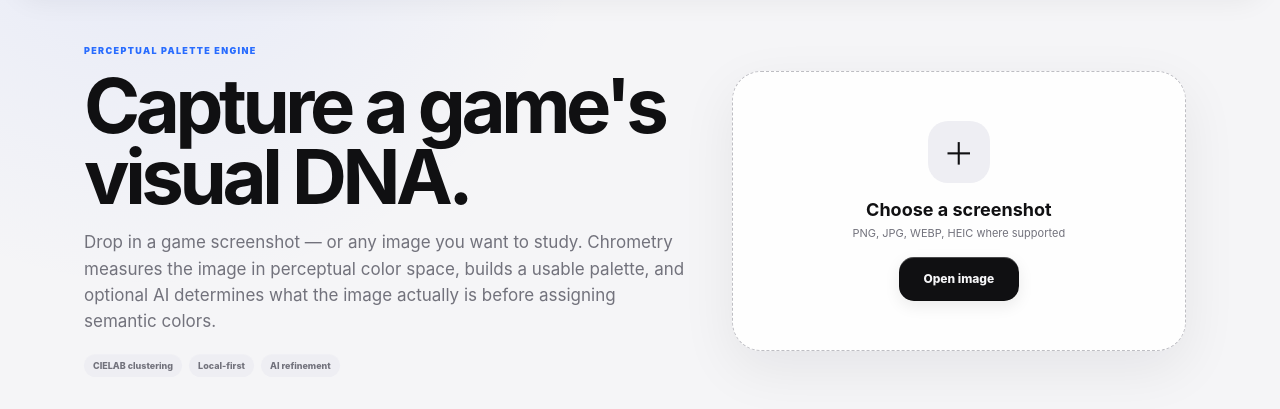
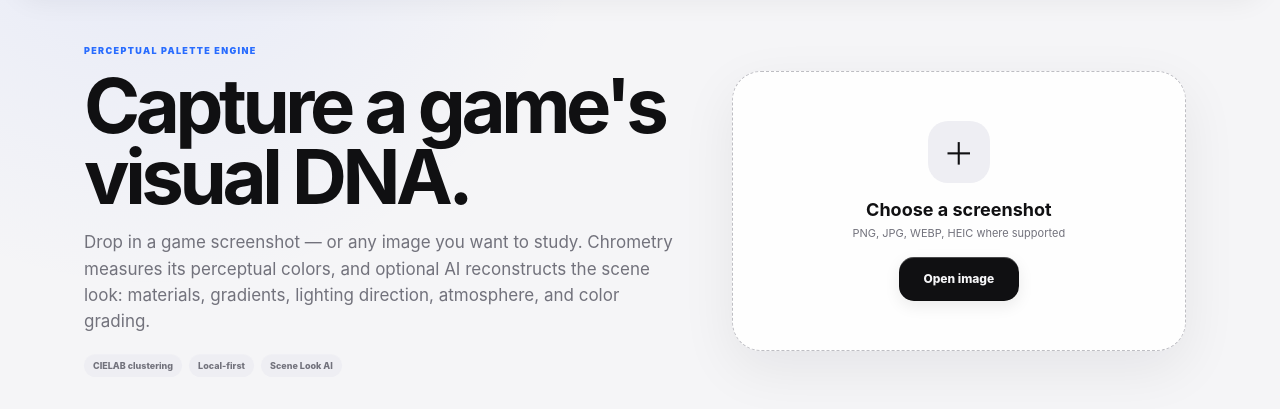
Before and after one commit to matthewcodergamer/Chrometry, a plain HTML site: page index.html in a window 1280 px wide. Shown: the part 93-502 px from the top of the page. Drawn offline with Linux system fonts and the light colour scheme.

Commit message:
Upgrade AI to full scene look reconstruction

```diff
--- a/index.html
+++ b/index.html
@@ -8,7 +8,7 @@
   <meta name="apple-mobile-web-app-status-bar-style" content="default">
   <meta name="apple-mobile-web-app-title" content="Chrometry">
   <meta name="format-detection" content="telephone=no">
-  <meta name="description" content="Extract perceptual palettes from games and other images with optional AI content-aware refinement.">
+  <meta name="description" content="Extract perceptual palettes from games and other images with optional AI scene-look reconstruction.">
   <link rel="manifest" href="./manifest.webmanifest?v=11">
   <link rel="icon" href="./chrometry-icon.svg?v=11" type="image/svg+xml">
   <link rel="apple-touch-icon" sizes="180x180" href="./apple-touch-icon-v11.png">
@@ -31,8 +31,8 @@
         <div class="hero-copy">
           <div class="eyebrow">PERCEPTUAL PALETTE ENGINE</div>
           <h1>Capture a game's visual DNA.</h1>
-          <p>Drop in a game screenshot — or any image you want to study. Chrometry measures the image in perceptual color space, builds a usable palette, and optional AI determines what the image actually is before assigning semantic colors.</p>
-          <div class="hero-chips"><span>CIELAB clustering</span><span>Local-first</span><span>AI refinement</span></div>
+          <p>Drop in a game screenshot — or any image you want to study. Chrometry measures its perceptual colors, and optional AI reconstructs the scene look: materials, gradients, lighting direction, atmosphere, and color grading.</p>
+          <div class="hero-chips"><span>CIELAB clustering</span><span>Local-first</span><span>Scene Look AI</span></div>
         </div>
 
         <div class="upload-wrap">
@@ -77,7 +77,7 @@
                 <span id="roleMode" class="local-badge">LOCAL</span>
               </div>
               <div id="roleGrid" class="role-grid"></div>
-              <p id="roleHint" class="hint">Local labels are fast visual heuristics. AI Refinement can identify the game, visible objects and materials, distinguish likely texture color from lighting, and rebuild the Three.js recreation recipe.</p>
+              <p id="roleHint" class="hint">Local labels are fast visual heuristics. Scene Look AI can identify the game, visible materials, texture-vs-light contribution, sky gradients, light direction, atmosphere and render finish.</p>
             </section>
           </div>
 
@@ -105,12 +105,12 @@
 
             <section class="card ai-card-shell">
               <div class="section-head">
-                <div><span class="section-kicker">AI REFINEMENT</span><h2>Understand & rebuild</h2></div>
+                <div><span class="section-kicker">SCENE LOOK AI</span><h2>Understand & rebuild</h2></div>
                 <span id="aiBadge" class="status-pill neutral">Optional</span>
               </div>
-              <p class="small-copy">AI Vision identifies the game when possible, maps visible objects/materials such as grass, sky, gates, roads, buildings and vehicles, estimates texture-vs-lighting contribution, and produces a practical Three.js recreation recipe from screenshot-measured colors.</p>
-              <button id="aiBtn" class="action-btn secondary" type="button">Refine palette with AI</button>
-              <div id="aiOutput" class="ai-output empty-state">No AI refinement yet. Local palette extraction works without it.</div>
+              <p class="small-copy">AI studies the screenshot as a rendering problem: objects and materials, base/lit/shadow colors, sky and horizon gradients, directional light, fill and bounce, fog/haze, exposure, tone character and post-process finish. The result becomes a practical Three.js recreation recipe.</p>
+              <button id="aiBtn" class="action-btn secondary" type="button">Reconstruct scene look with AI</button>
+              <div id="aiOutput" class="ai-output empty-state">No Scene Look analysis yet. Local palette extraction works without it.</div>
             </section>
 
             <section class="card">
@@ -143,6 +143,6 @@
   <script src="https://js.puter.com/v2/"></script>
   <script src="./app.js"></script>
   <script src="./ui-polish.js?v=12"></script>
-  <script src="./ai-refinement.js?v=1"></script>
+  <script src="./ai-look-v2.js?v=1"></script>
 </body>
 </html>
```
